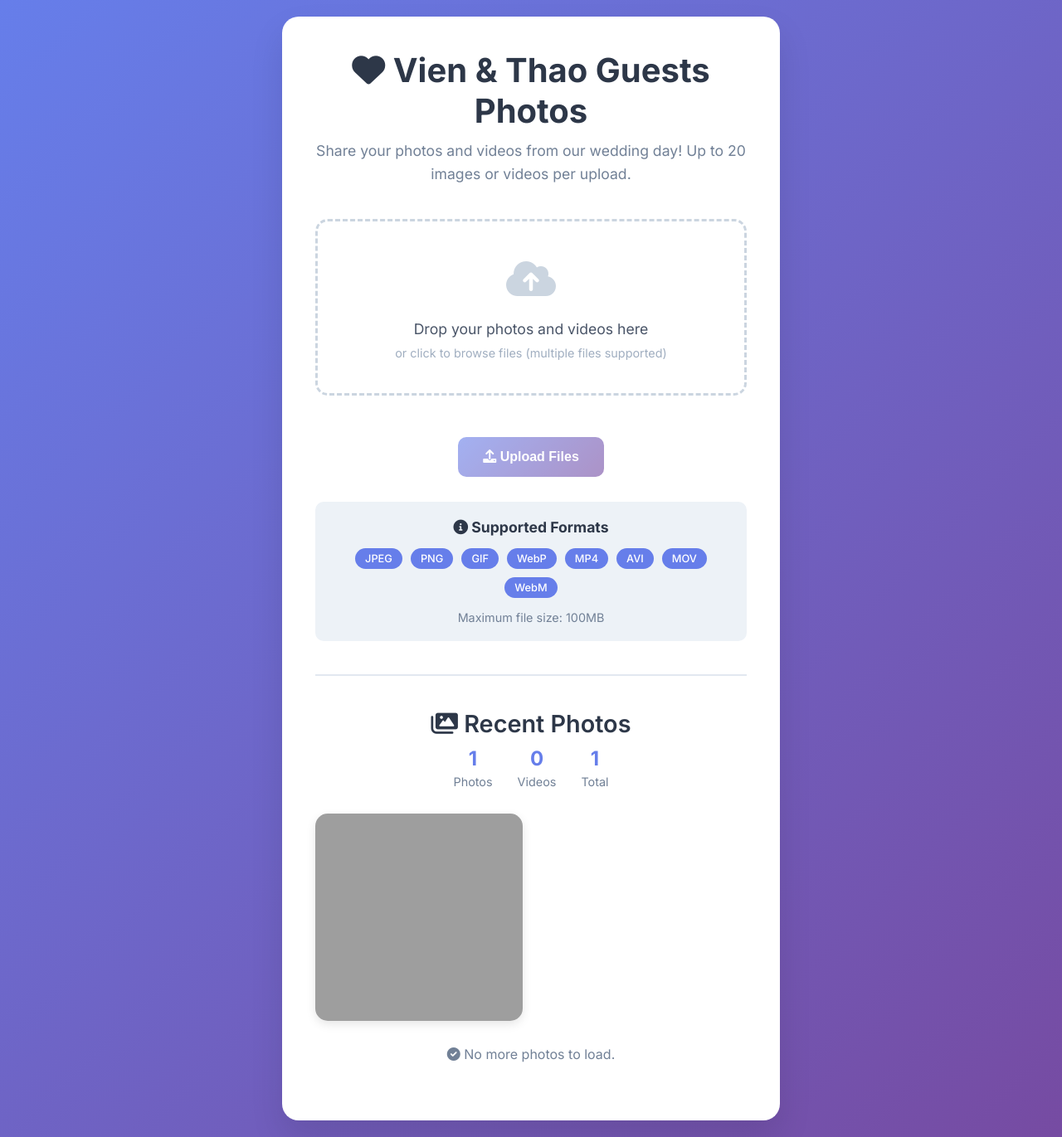
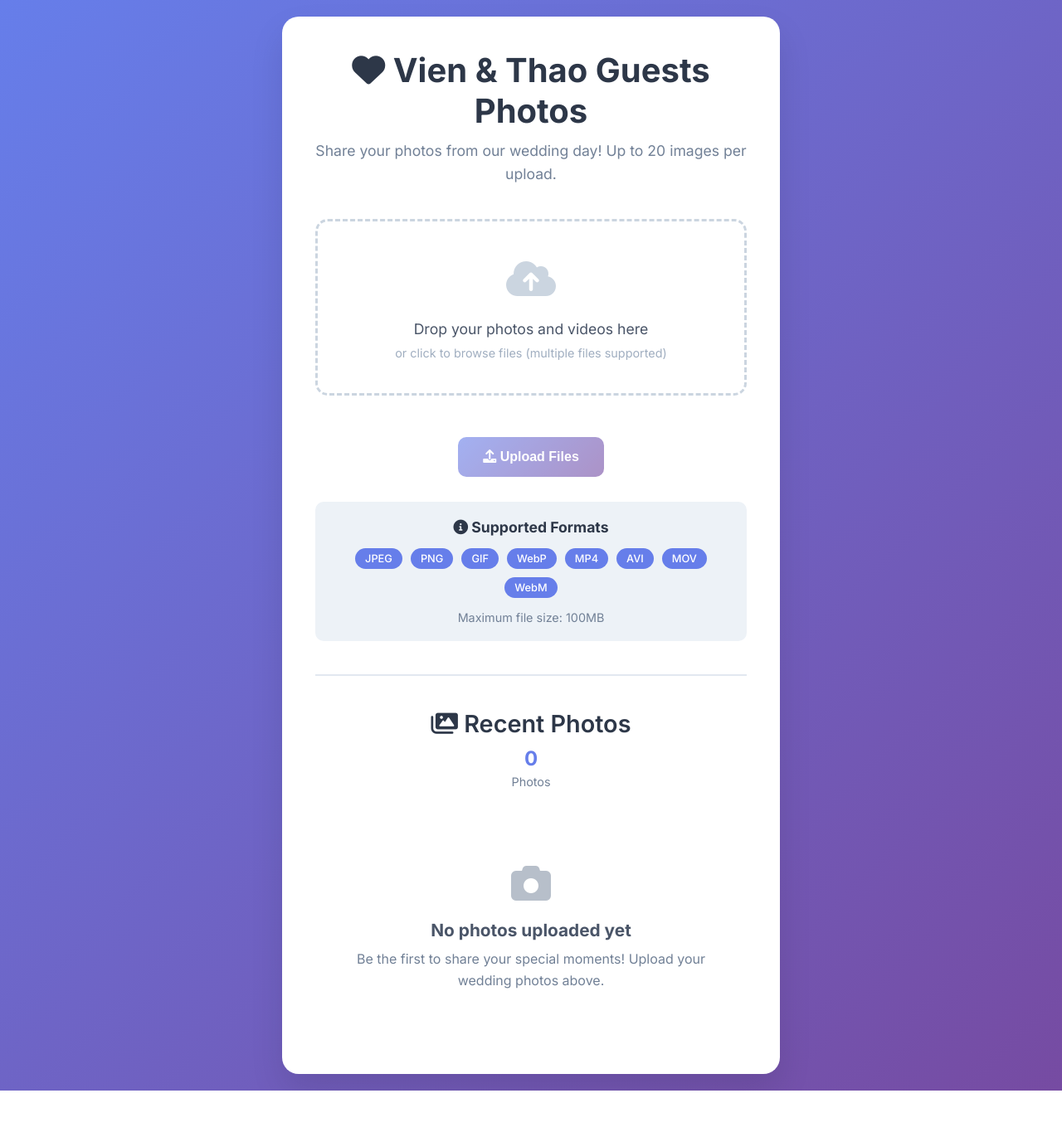
Before and after one commit to vienh2o/wedding-photos, a PHP site: page / in a window 1280 px wide. Shown: the whole page at 83% size. After the commit the page ends 1315 px from the top, so only its background shows below. Run offline with PHP 8.4, Linux system fonts and the light colour scheme; data that the repository does not hold is empty; grey boxes are pictures that could not be loaded.

Commit message:
Restrict uploads to photos only; remove video support and update messages

```diff
--- a/config.php
+++ b/config.php
@@ -13,16 +13,16 @@
 
 // Google Drive API Configuration
 define('GOOGLE_APPLICATION_CREDENTIALS', __DIR__ . '/credentials/service-account-key.json');
-define('GOOGLE_DRIVE_FOLDER_ID', '15m9xDp7rAXheOP0DVbAY4CJtbbWvS4Xm'); // Your Google Drive folder ID where files will be uploaded
+define('GOOGLE_DRIVE_FOLDER_ID', '19nGhLZpltbQ7OltoidhhagpfB4Oy51Ax'); // Your Google Drive folder ID where files will be uploaded
 
 // Upload Configuration
 define('MAX_FILE_SIZE', 100 * 1024 * 1024); // 100MB
 define('ALLOWED_IMAGE_TYPES', ['image/jpeg', 'image/png', 'image/gif', 'image/webp']);
-define('ALLOWED_VIDEO_TYPES', ['video/mp4', 'video/avi', 'video/mov', 'video/wmv', 'video/flv', 'video/webm']);
+// define('ALLOWED_VIDEO_TYPES', ['video/mp4', 'video/avi', 'video/mov', 'video/wmv', 'video/flv', 'video/webm']); // No longer used, only photos allowed
 
 // Website Configuration
 define('SITE_NAME', 'Vien & Thao Guests Photos');
-define('SITE_DESCRIPTION', 'Share your photos and videos from our wedding day! Up to 20 images or videos per upload.');
+define('SITE_DESCRIPTION', 'Share your photos from our wedding day! Up to 20 images per upload.');
 define('UPLOAD_SUCCESS_MESSAGE', 'Thank you! Your file has been uploaded successfully.');
 define('UPLOAD_ERROR_MESSAGE', 'Sorry, there was an error uploading your file. Please try again.');
 
--- a/data/uploads.json
+++ /dev/null
@@ -1,15 +0,0 @@
-[
-    {
-        "id": "6868db6c29626",
-        "filename": "Vien3_2025-07-05_07-59-38_e23e5414.jpg",
-        "original_name": "Vien3.jpg",
-        "file_id": "1KVQno8rQJNnPe9Xo3lK0H1Y8MQu6WouZ",
-        "web_link": "https:\/\/drive.google.com\/file\/d\/1KVQno8rQJNnPe9Xo3lK0H1Y8MQu6WouZ\/view?usp=drivesdk",
-        "mime_type": "image\/jpeg",
-        "file_size": 929920,
-        "upload_time": "2025-07-05 07:59:40",
-        "timestamp": 1751702380,
-        "is_image": true,
-        "thumbnail_url": "https:\/\/drive.google.com\/thumbnail?id=1KVQno8rQJNnPe9Xo3lK0H1Y8MQu6WouZ&sz=w300"
-    }
-]
--- a/index.php
+++ b/index.php
@@ -472,21 +472,13 @@ echo SITE_NAME;
                         <div class="stat-number" id="statImages"><?php echo $stats['total_images']; ?></div>
                         <div class="stat-label">Photos</div>
                     </div>
-                    <div class="stat-item">
-                        <div class="stat-number" id="statVideos"><?php echo $stats['total_videos']; ?></div>
-                        <div class="stat-label">Videos</div>
-                    </div>
-                    <div class="stat-item">
-                        <div class="stat-number" id="statTotal"><?php echo $stats['total_uploads']; ?></div>
-                        <div class="stat-label">Total</div>
-                    </div>
                 </div>
             </div>
             <div class="gallery-grid" id="galleryGrid"></div>
             <div class="no-images" id="noImages" style="display:none;">
                 <i class="fas fa-camera"></i>
                 <h3>No photos uploaded yet</h3>
-                <p>Be the first to share your special moments! Upload your wedding photos and videos above.</p>
+                <p>Be the first to share your special moments! Upload your wedding photos above.</p>
             </div>
             <div id="galleryLoading" style="text-align:center; margin:30px 0; display:none; color:#667eea; font-size:1.2rem;">
                 <i class="fas fa-spinner fa-spin"></i> Loading more photos...
--- /dev/null
+++ b/phpinfo.php
@@ -0,0 +1,3 @@
+<?php
+phpinfo();
+?>
--- a/src/UploadHandler.php
+++ b/src/UploadHandler.php
@@ -94,11 +94,11 @@ class UploadHandler
         }
 
         // Check file type
-        $allowedTypes = array_merge(ALLOWED_IMAGE_TYPES, ALLOWED_VIDEO_TYPES);
+        $allowedTypes = ALLOWED_IMAGE_TYPES;
         if (!in_array($file['type'], $allowedTypes)) {
             return [
                 'success' => false,
-                'error' => 'File type not allowed. Please upload images (JPEG, PNG, GIF, WebP) or videos (MP4, AVI, MOV, WMV, FLV, WebM)'
+                'error' => 'File type not allowed. Please upload images (JPEG, PNG, GIF, WebP) only.'
             ];
         }
 
--- a/upload-fallback.php
+++ b/upload-fallback.php
@@ -172,11 +172,11 @@ function validateFile($file) {
     }
 
     // Check file type
-    $allowedTypes = array_merge(ALLOWED_IMAGE_TYPES, ALLOWED_VIDEO_TYPES);
+    $allowedTypes = ALLOWED_IMAGE_TYPES;
     if (!in_array($file['type'], $allowedTypes)) {
         return [
             'valid' => false,
-            'error' => 'File type not allowed. Please upload images (JPEG, PNG, GIF, WebP) or videos (MP4, AVI, MOV, WMV, FLV, WebM)'
+            'error' => 'File type not allowed. Please upload images (JPEG, PNG, GIF, WebP)'
         ];
     }
 
--- a/upload-handler.php
+++ b/upload-handler.php
@@ -387,11 +387,11 @@ function validateFileDirect($file) {
     }
 
     // Check file type
-    $allowedTypes = array_merge(ALLOWED_IMAGE_TYPES, ALLOWED_VIDEO_TYPES);
+    $allowedTypes = ALLOWED_IMAGE_TYPES;
     if (!in_array($file['type'], $allowedTypes)) {
         return [
             'valid' => false,
-            'error' => 'File type not allowed (' . $file['type'] . '). Please upload images (JPEG, PNG, GIF, WebP) or videos (MP4, AVI, MOV, WMV, FLV, WebM)'
+            'error' => 'File type not allowed (' . $file['type'] . '). Please upload images (JPEG, PNG, GIF, WebP)'
         ];
     }
 
```
